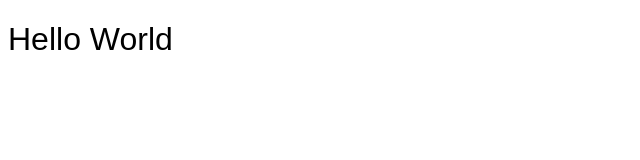
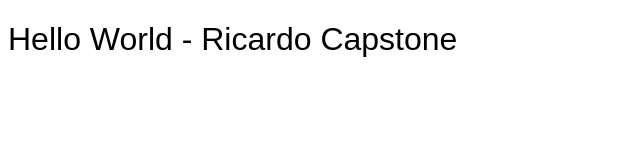
Before and after one commit to ashish223281/rm-cdevops-capstone, a plain HTML site: page index.html in a window 1280 px wide. Shown: the whole page, without its empty margins (0-640 px from the left). Drawn offline with Linux system fonts and the light colour scheme.

```diff
--- a/index.html
+++ b/index.html
@@ -13,7 +13,7 @@
     </style>
   </head>
   <body>
-    <h1>Hello World</h1>
+    <h1>Hello World - Ricardo Capstone</h1>
   </body>
 </html>
 </html>
```
Also changed, not shown: 4 other files.
